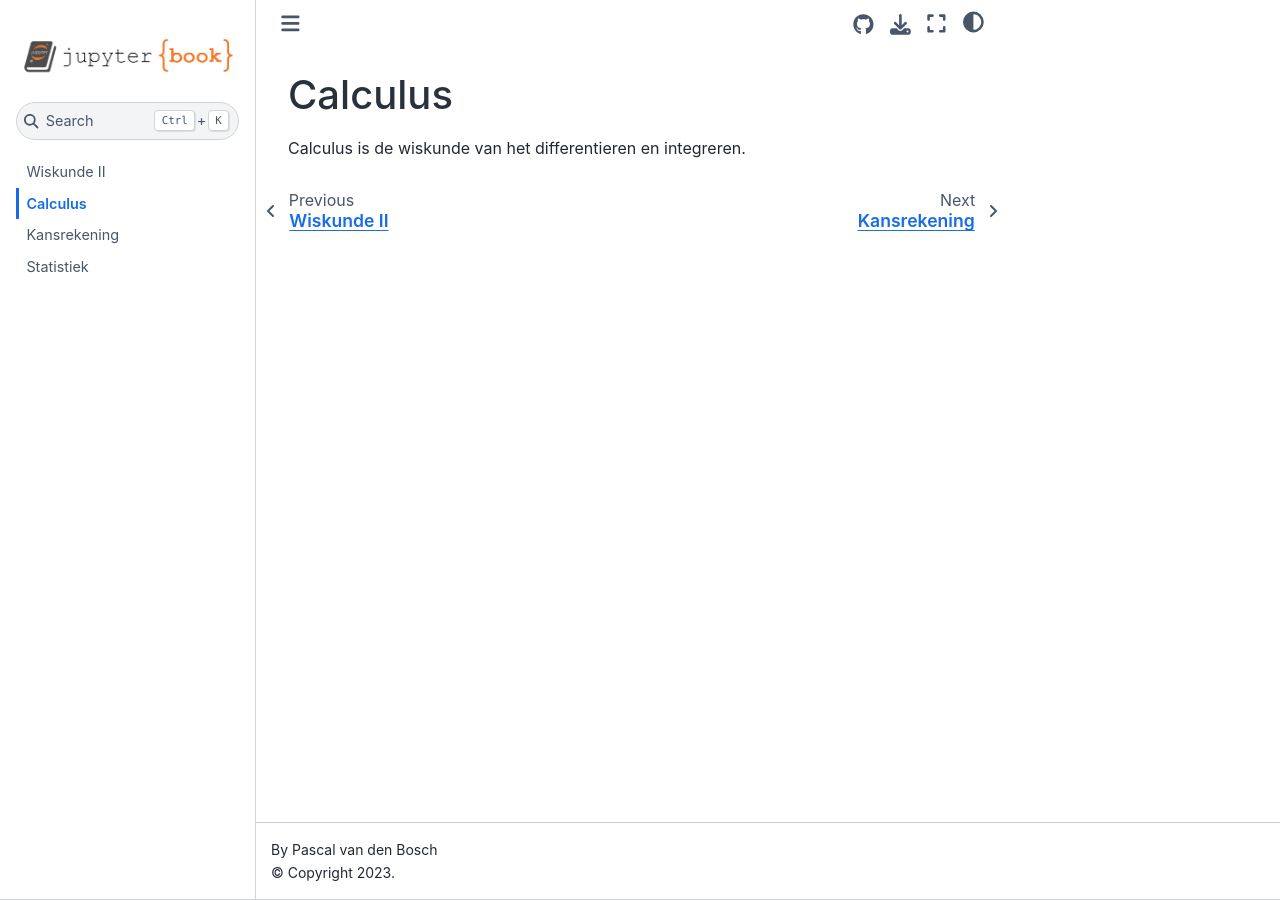
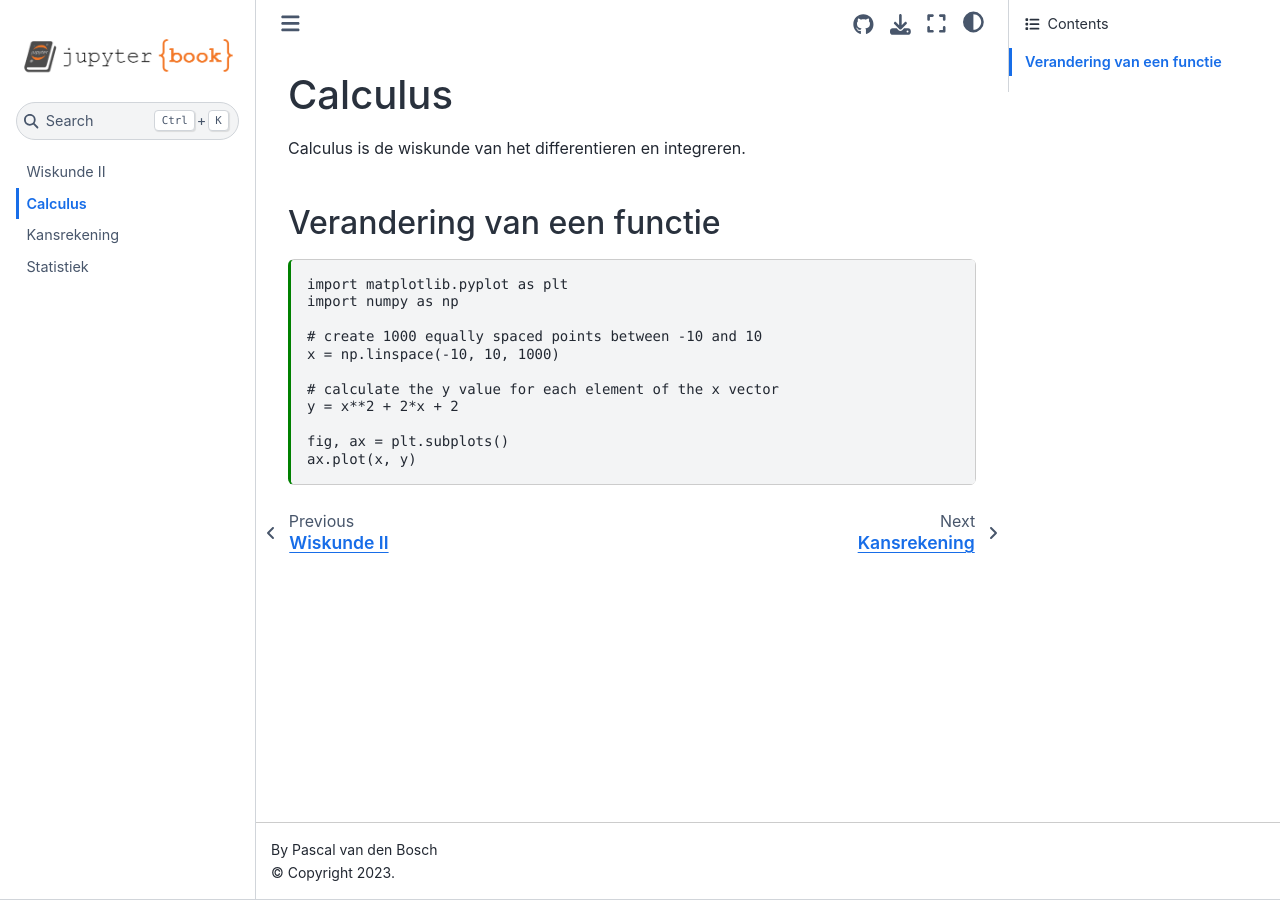
Before and after one commit to HHS-ADSAI/Wiskunde-II, a Jupyter Book: the page built from calculus.md, in a window 1280 px wide. Built offline with Jupyter Book 1.0.4 settings and Sphinx 7.4.7 and the Sphinx Book theme 1.1.4, drawn with Linux system fonts in a browser that asks for light colours.

Commit message:
try online compile

````diff
--- a/_config.yml
+++ b/_config.yml
@@ -16,3 +16,7 @@ html:
   use_issues_button: true
   use_repository_button: true
   use_edit_page_button: true
+launch_buttons:
+  notebook_interface: "jupyterlab"  # or "classic"
+  thebe: true
+  binderhub_url: "https://mybinder.org"
--- a/calculus.md
+++ b/calculus.md
@@ -1,5 +1,26 @@
+---
+jupytext:
+  formats: md:myst
+  text_representation:
+    extension: .md
+    format_name: myst
+---
+
 # Calculus
 Calculus is de wiskunde van het differentieren en integreren.
 
-```{tableofcontents}
+## Verandering van een functie
+
+```{code-cell}
+import matplotlib.pyplot as plt
+import numpy as np
+
+# create 1000 equally spaced points between -10 and 10
+x = np.linspace(-10, 10, 1000)
+
+# calculate the y value for each element of the x vector
+y = x**2 + 2*x + 2
+
+fig, ax = plt.subplots()
+ax.plot(x, y)
 ```
````
Also changed, not shown: 6 other files.
